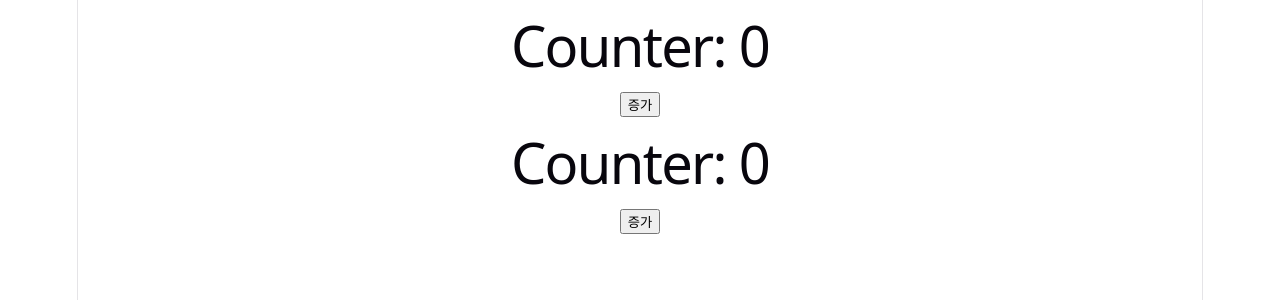
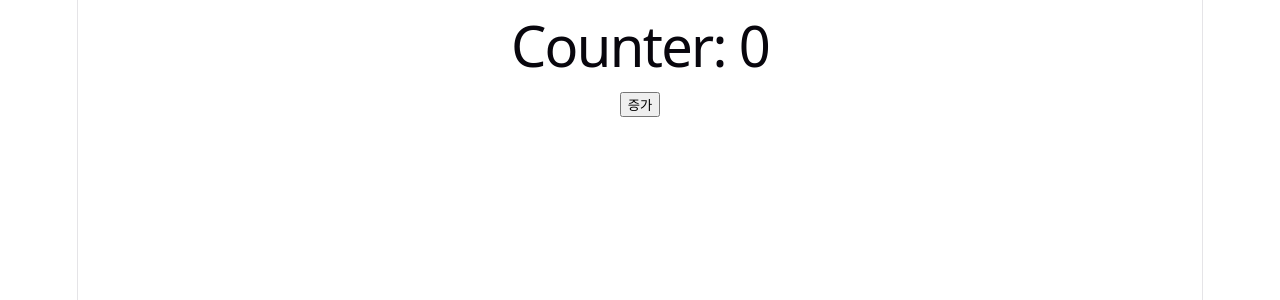
Before and after one commit to Ca-Jang/w26w04-state-hoisting, a React (Vite) app: page / in a window 1280 px wide. Shown: the top 300 px of the page. Built offline with nearby package versions, Linux system fonts and the light colour scheme.

Commit message:
💡State hoisting

```diff
--- a/src/App.jsx
+++ b/src/App.jsx
@@ -2,22 +2,28 @@ import './App.css'
 import { useState } from 'react'
 
 function App() {
+  const [count, setCount] = useState(0)
+  // 이게 props로 받는 친구임
+  // 배열을 리턴함 따라서 Count에서 중괄호를 통해 받아도 됨
+  // 읽기전용임
+
   return (
     <div>
-      <Counter/>
-      <Counter/>
+      <Counter
+        count={count}
+        onIncrement={ () => setCount(prev => prev + 1)}
+      />
     </div>
   )
 }
 
-function Counter() {
-  const [count, setCount] = useState(0)
-
+// function Counter(props) {
+function Counter({count, onIncrement}) {
   return (
     <div>
       <h1>Counter: {count}</h1>
       <button
-        onClick={ () => setCount( prev => prev + 1 ) }>
+        onClick={onIncrement}>
           증가
       </button>
     </div>
```
